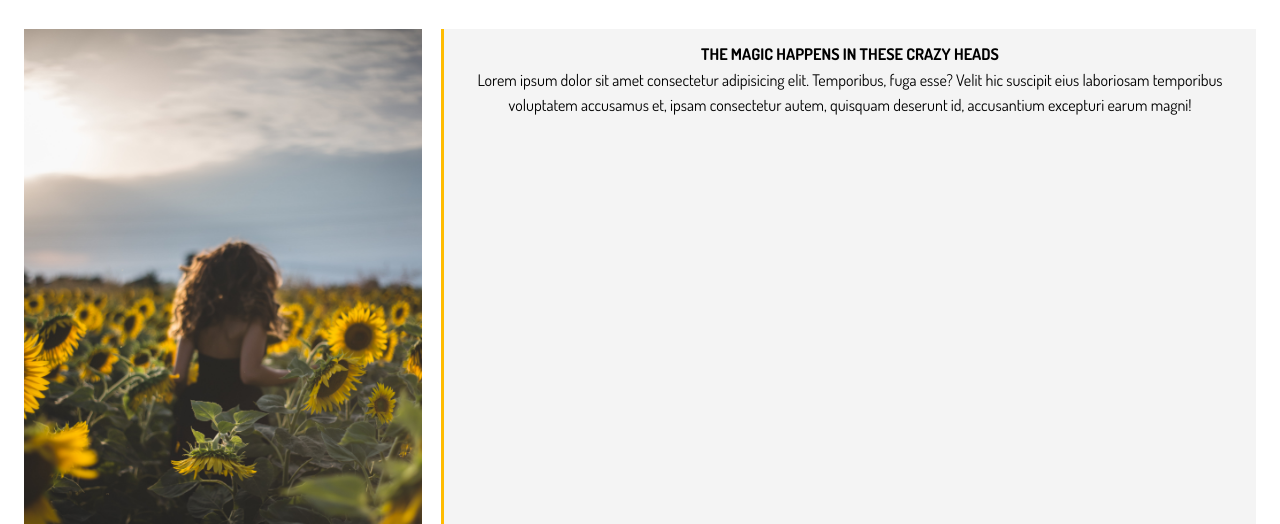
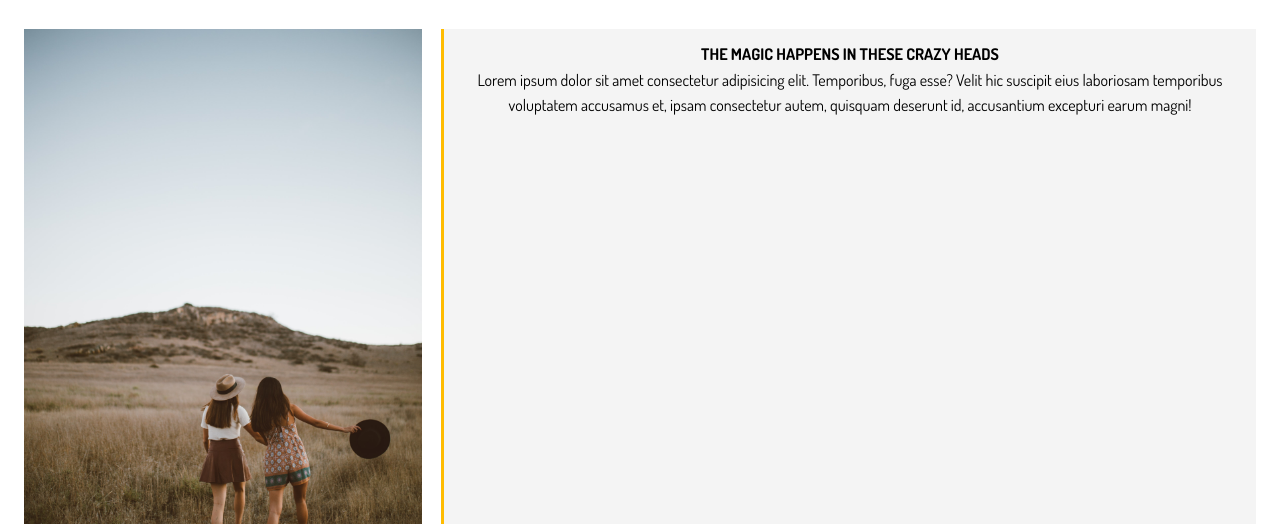
Before and after one commit to anemtserova/fake-portfolio, a website: page dist/about.html in a window 1280 px wide. Shown: the part 276-800 px from the top of the page. Drawn offline with Linux system fonts and the light colour scheme.

Commit message:
changed image

```diff
--- a/dist/about.html
+++ b/dist/about.html
@@ -36,7 +36,7 @@
       <p class="lead">Let's tell you a little about ourselves and
         the work we do</p>
       <div class="about-info">
-        <img src="img/granny.jpg" alt="" class="bio-image">
+        <img src="img/girls.jpg" alt="" class="bio-image">
         <div class="bio bg-light">
           <h4>The Magic Happens in These Crazy Heads</h4>
           <p>Lorem ipsum dolor sit amet consectetur adipisicing elit. Temporibus, fuga esse? Velit hic suscipit eius
```
